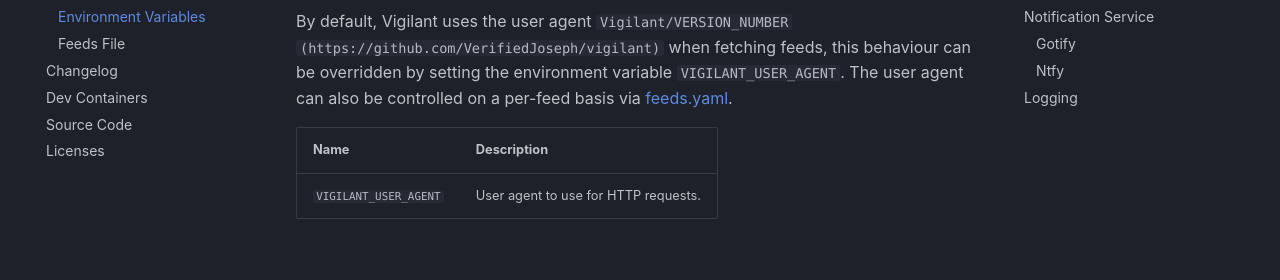
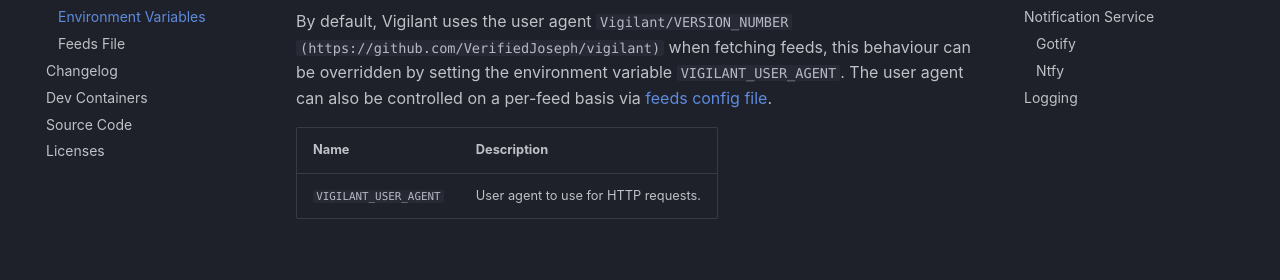
Before and after one commit to VerifiedJoseph/vigilant, an MkDocs documentation site: the page built from docs/environment-variables.md, in a window 1280 px wide and 900 px high, scrolled down 448 px. Shown: the part 172-452 px from the top of the window. Built offline with MkDocs 1.6.1 and Material for MkDocs 9.7.7, drawn with Linux system fonts in a browser that asks for light colours; plug-ins that fetch from the network failed and are left out.

Commit message:
Update environment-variables.md

```diff
--- a/docs/environment-variables.md
+++ b/docs/environment-variables.md
@@ -14,7 +14,7 @@ By default, Vigilant uses the timezone of the host system or UTC when running in
 
 ## User agent
 
-By default, Vigilant uses the user agent `Vigilant/VERSION_NUMBER (https://github.com/VerifiedJoseph/vigilant)` when fetching feeds, this behaviour can be overridden by setting the environment variable `VIGILANT_USER_AGENT`. The user agent can also be controlled on a per-feed basis via [feeds.yaml](./feeds.md).
+By default, Vigilant uses the user agent `Vigilant/VERSION_NUMBER (https://github.com/VerifiedJoseph/vigilant)` when fetching feeds, this behaviour can be overridden by setting the environment variable `VIGILANT_USER_AGENT`. The user agent can also be controlled on a per-feed basis via [feeds config file](./feeds.md).
 
 | Name                  | Description                          |
 | --------------------- | ------------------------------------ |
```
